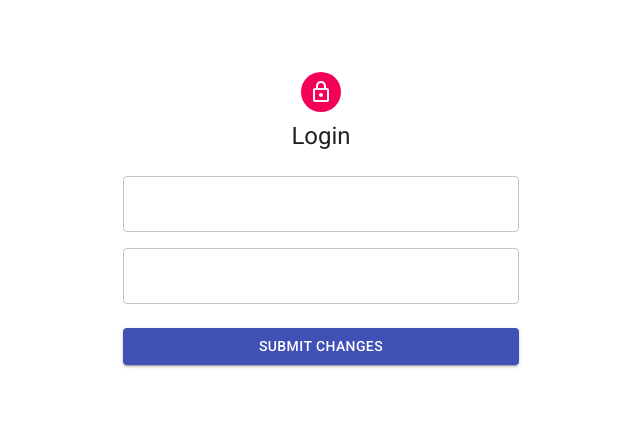
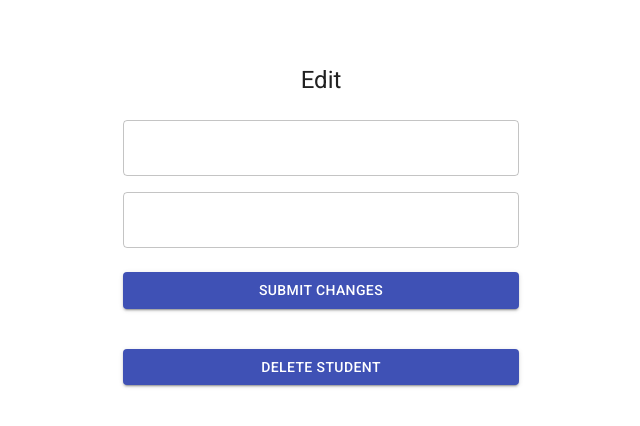
Before and after one commit to mmthatch12/Better-Prof-MyFE, a React (Create React App) app: page /studentlist/edit/1 in a window 1280 px wide. Shown: the top 426 px of the page, without its empty margins (319-959 px from the left). Built offline with nearby package versions, Linux system fonts and the light colour scheme.

Commit message:
added edit and delete student, edit still needs polishing

```diff
--- a/src/components/Professor/EditStudent.js
+++ b/src/components/Professor/EditStudent.js
@@ -1,13 +1,11 @@
 import React, { useState, useEffect } from 'react';
-import axios from 'axios'
+import AxiosWithAuth from '../../utils/AxiosWithAuth'
 
 import Avatar from '@material-ui/core/Avatar';
 import Button from '@material-ui/core/Button';
 import CssBaseline from '@material-ui/core/CssBaseline';
 import TextField from '@material-ui/core/TextField';
-import Link from '@material-ui/core/Link';
 import Grid from '@material-ui/core/Grid';
-import Box from '@material-ui/core/Box';
 import LockOutlinedIcon from '@material-ui/icons/LockOutlined';
 import Typography from '@material-ui/core/Typography';
 import { makeStyles } from '@material-ui/core/styles';
@@ -41,23 +39,22 @@ const useStyles = makeStyles(theme => ({
 const EditStudent = (props) => {
     const classes = useStyles()
     const userId = localStorage.getItem('id')
+    console.log('props', props)
 
-    const [student, setStudent] = useState({ student: '', major: '', user_id: userId})
-    const id = props.match.params.id
-    console.log('student', student)
-
-
+    const [eStudent, seteStudent] = useState({ student_name: '', major: '', user_id: userId})
+    const id = parseInt(props.match.params.id)
+    console.log('estudent', eStudent, 'id for student', id)
 
     useEffect(() => {
-        const studentId = props.list.find(student => student.id === parseInt(id))
-        if(studentId) setStudent(studentId)
+        const studentId = props.list ? props.list.find(student => student.id === id) : false
+        if(studentId) seteStudent(studentId)
     }, [id])
 
   const handleSubmit = e => {
     e.preventDefault()
-    axios.put(`https://better-professor-backend.herokuapp.com/students/${id}`, student)
+    AxiosWithAuth().put(`https://better-professor-backend.herokuapp.com/students/${id}`, eStudent)
         .then(res => {
-            props.setStudent([...props.list, student])
+            props.setList([...props.list, eStudent])
             props.history.push('/studentlist')
         })
         .catch(err => console.log(err.response))
@@ -65,7 +62,17 @@ const EditStudent = (props) => {
 
   const handleChange = e => {
       e.preventDefault()
-      setStudent({ ...student, [e.target.name]: e.target.value})
+      seteStudent({ ...eStudent, [e.target.name]: e.target.value})
+  }
+
+  const deleteStudent = e => {
+    e.preventDefault()
+    AxiosWithAuth().delete(`https://better-professor-backend.herokuapp.com/students/${id}`)
+      .then(res => {
+        console.log(res)
+        props.history.push('/studentlist')
+      })
+      .catch(err => console.log(err.response))
   }
 
 
@@ -73,11 +80,8 @@ const EditStudent = (props) => {
     <Container component="main" maxWidth="xs">
       <CssBaseline />
       <div className={classes.paper}>
-        <Avatar className={classes.avatar}>
-          <LockOutlinedIcon />
-        </Avatar>
         <Typography component="h1" variant="h5">
-          Login
+          Edit {eStudent.student}
         </Typography>
         <form className={classes.form} onSubmit={handleSubmit} noValidate>
           <Grid container spacing={2}>
@@ -86,10 +90,9 @@ const EditStudent = (props) => {
                 variant="outlined"
                 required
                 fullWidth
-                id="student"
-                name="student"
+                id="student_name"
+                name="student_name"
                 onChange={handleChange}
-                autoComplete="student"
               />
             </Grid>
             <Grid item xs={12}>
@@ -101,7 +104,6 @@ const EditStudent = (props) => {
                 type="major"
                 onChange={handleChange}
                 id="major"
-                autoComplete="major"
               />
             </Grid>
           </Grid>
@@ -114,6 +116,16 @@ const EditStudent = (props) => {
           >
             Submit Changes
           </Button>
+          <Button
+            type="submit"
+            fullWidth
+            variant="contained"
+            color="primary"
+            className={classes.submit}
+            onClick={deleteStudent}
+          >
+            Delete Student
+          </Button>
         </form>
       </div>
     </Container>
@@ -121,17 +133,3 @@ const EditStudent = (props) => {
 }
 
 export default EditStudent
-
-
-// function Copyright() {
-//   return (
-//     <Typography variant="body2" color="textSecondary" align="center">
-//       {'Copyright © '}
-//       <Link color="inherit" href="https://material-ui.com/">
-//         Your Website
-//       </Link>{' '}
-//       {new Date().getFullYear()}
-//       {'.'}
-//     </Typography>
-//   );
-// }
```
